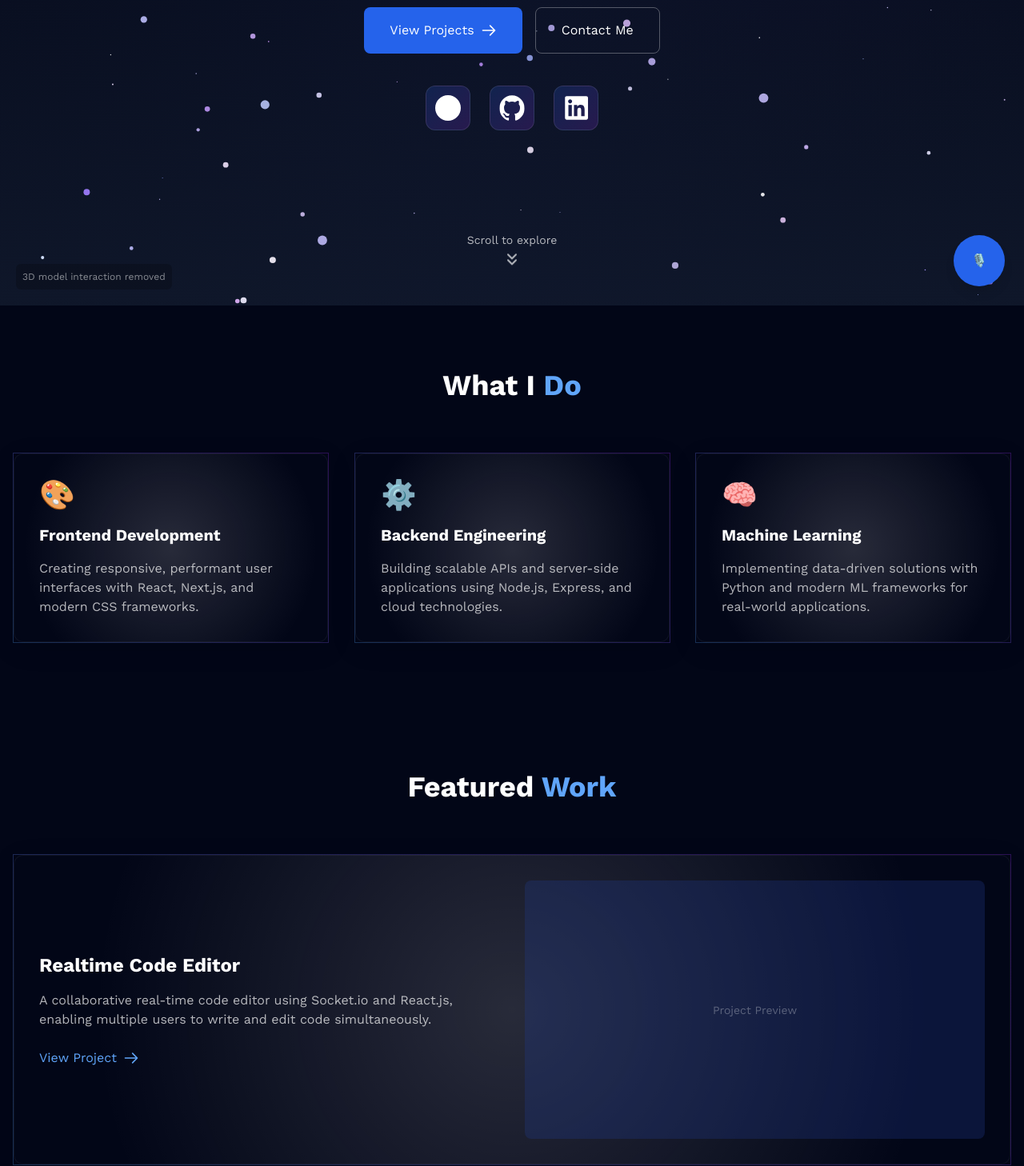
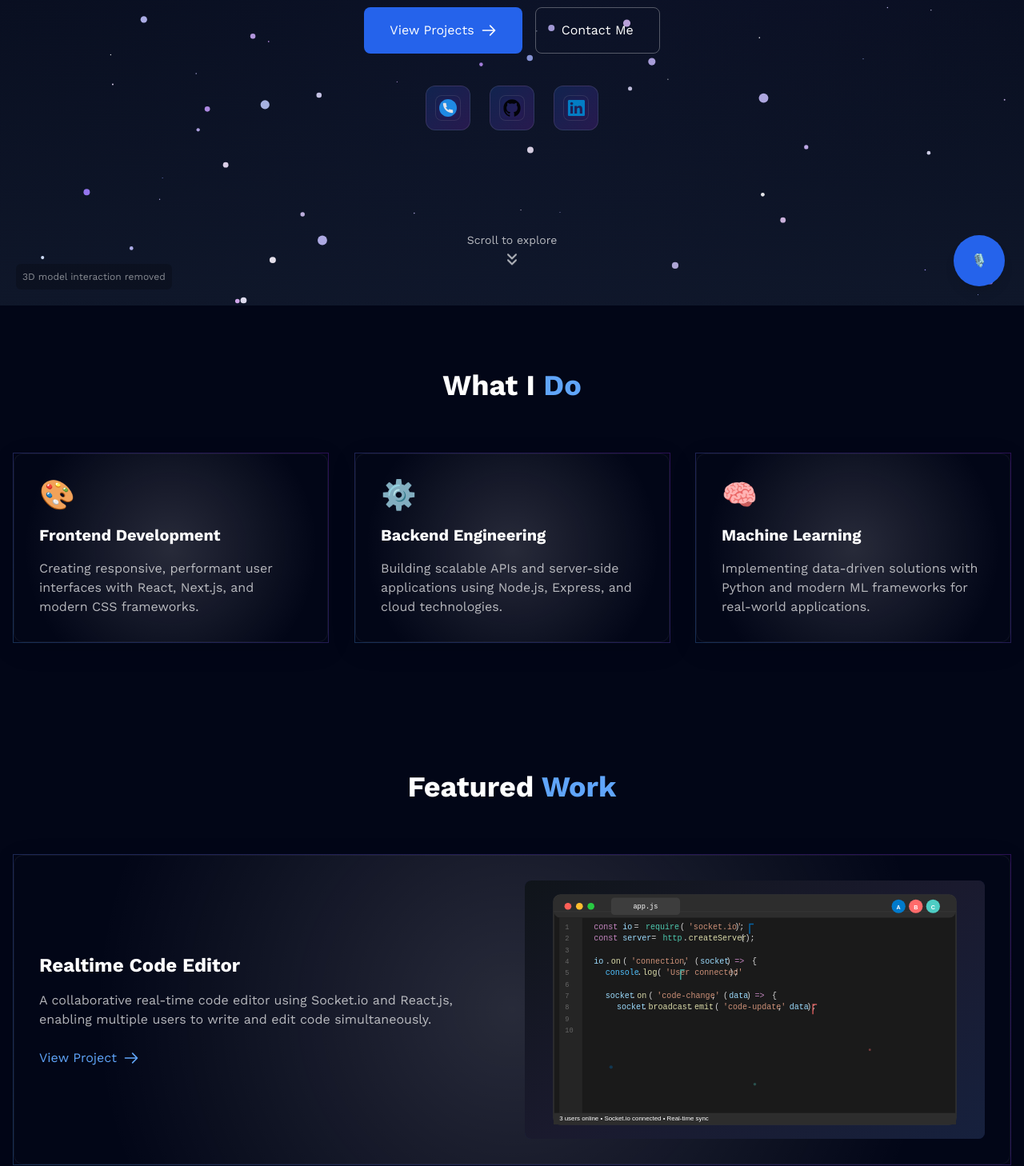
Before and after one commit to yuvrajinbhakti/yuvraj-portfolio-reimagined, a React (Vite) app: page / in a window 1280 px wide. Shown: the part 418-1876 px from the top of the page at 80% size. Built offline with nearby package versions, Linux system fonts and the light colour scheme; no server answers.

Commit message:
Refactor cursor handling in Projects section: extract mouse enter/leave handlers for link interactions, improve tag filtering logic, and enhance cursor styles for better user experience.

```diff
--- a/src/pages/Home.jsx
+++ b/src/pages/Home.jsx
@@ -1,4 +1,4 @@
-import React, { useState, useEffect, Suspense, useRef } from "react";
+import { useState, useEffect, Suspense, useRef } from "react";
 import { Link } from "react-router-dom";
 import { motion, useScroll, useTransform } from "framer-motion";
 
@@ -13,6 +13,7 @@ import GlassCard from "../Components/GlassCard";
 import { socialLinks } from "../constants";
 import sakura from '../assets/sakura.mp3';
 import { soundoff, soundon } from "../assets/icons";
+import realtimeCodeEditorImage from '../assets/images/realtime-code-editor.svg';
 
 const Home = () => {
   const [isPlayingMusic, setIsPlayingMusic] = useState(false);
@@ -150,7 +151,7 @@ const Home = () => {
                       href={link.link}
                       target="_blank"
                       rel="noopener noreferrer"
-                      className="group relative w-14 h-14 rounded-xl flex items-center justify-center bg-gradient-to-br from-blue-600/20 to-purple-600/20 backdrop-blur-sm border border-white/10 transition-all duration-300 transform hover:scale-110 hover:rotate-3 hover:shadow-xl hover:shadow-blue-500/25"
+                      className="group relative w-14 h-14 rounded-xl flex items-center justify-center bg-gradient-to-br from-blue-600/20 to-purple-600/20 backdrop-blur-sm border border-white/10 transition-all duration-300 transform hover:scale-110 hover:rotate-3 hover:shadow-xl hover:shadow-blue-500/25 hover:border-white/20"
                       aria-label={link.name}
                       whileHover={{
                         scale: 1.15,
@@ -165,22 +166,27 @@ const Home = () => {
                       animate={{ opacity: 1, y: 0 }}
                       transition={{ delay: 0.1 * index, duration: 0.3 }}
                     >
-                      {/* Glow effect */}
+                      {/* Enhanced glow effect */}
                       <div className="absolute inset-0 rounded-xl bg-gradient-to-r from-blue-500 to-purple-500 opacity-0 group-hover:opacity-20 transition-opacity duration-300 blur-sm"></div>
 
-                      {/* Icon */}
-                      <div className="relative z-10 w-8 h-8 transition-transform duration-300 group-hover:scale-110">
-                        <img
-                          src={link.iconUrl}
-                          alt={link.name}
-                          className="w-full h-full object-contain filter brightness-0 invert group-hover:brightness-100 group-hover:invert-0 transition-all duration-300"
-                        />
+                      {/* Icon background for better contrast */}
+                      <div className="absolute inset-2 rounded-lg bg-white/5 opacity-0 group-hover:opacity-100 transition-opacity duration-300"></div>
+
+                      {/* Icon with consistent styling */}
+                      <div className="relative z-10 w-8 h-8 transition-all duration-300 group-hover:scale-110">
+                        <div className="w-full h-full rounded-lg bg-black/20 backdrop-blur-sm flex items-center justify-center p-1 group-hover:bg-black/30 transition-all duration-300 border border-white/10">
+                          <img
+                            src={link.iconUrl}
+                            alt={link.name}
+                            className="w-full h-full object-contain opacity-90 group-hover:opacity-100 transition-all duration-300 group-hover:drop-shadow-lg"
+                          />
+                        </div>
                       </div>
 
-                      {/* Tooltip */}
-                      <div className="absolute -top-12 left-1/2 transform -translate-x-1/2 bg-black/80 text-white text-xs px-3 py-1 rounded-lg opacity-0 group-hover:opacity-100 transition-all duration-300 pointer-events-none backdrop-blur-sm border border-white/20">
+                      {/* Enhanced tooltip */}
+                      <div className="absolute -top-12 left-1/2 transform -translate-x-1/2 bg-black/90 text-white text-xs px-3 py-1.5 rounded-lg opacity-0 group-hover:opacity-100 transition-all duration-300 pointer-events-none backdrop-blur-sm border border-white/20 shadow-lg">
                         {link.name}
-                        <div className="absolute top-full left-1/2 transform -translate-x-1/2 w-0 h-0 border-l-4 border-r-4 border-t-4 border-transparent border-t-black/80"></div>
+                        <div className="absolute top-full left-1/2 transform -translate-x-1/2 w-0 h-0 border-l-4 border-r-4 border-t-4 border-transparent border-t-black/90"></div>
                       </div>
                     </motion.a>
                   ))}
@@ -289,10 +295,12 @@ const Home = () => {
                       </Link>
                     </div>
                     <div className="aspect-video bg-blue-900/30 rounded-lg overflow-hidden">
-                      {/* Project Preview Image or Animation could go here */}
-                      <div className="w-full h-full flex items-center justify-center text-white/30 text-sm">
-                        Project Preview
-                      </div>
+                      {/* Project Preview Image */}
+                      <img
+                        src={realtimeCodeEditorImage}
+                        alt="Realtime Code Editor Interface"
+                        className="w-full h-full object-cover transition-transform duration-300 hover:scale-105"
+                      />
                     </div>
                   </div>
                 </GlassCard>
--- a/src/pages/Projects.jsx
+++ b/src/pages/Projects.jsx
@@ -43,6 +43,14 @@ const ProjectCard = ({ project, index, setCursorVariant }) => {
   }, []);
 
   const handleMouseEnter = useCallback(() => {
+    setCursorVariant("project");
+  }, [setCursorVariant]);
+
+  const handleLinkMouseEnter = useCallback(() => {
+    setCursorVariant("link");
+  }, [setCursorVariant]);
+
+  const handleLinkMouseLeave = useCallback(() => {
     setCursorVariant("project");
   }, [setCursorVariant]);
 
@@ -232,8 +240,8 @@ const ProjectCard = ({ project, index, setCursorVariant }) => {
                   className="flex items-center gap-1.5 text-blue-400 hover:text-blue-300 transition-colors font-medium text-sm group/link cursor-pointer"
                   whileHover={{ scale: 1.02, x: 2 }}
                   whileTap={{ scale: 0.98 }}
-                  onMouseEnter={() => setCursorVariant("link")}
-                  onMouseLeave={() => setCursorVariant("project")}
+                  onMouseEnter={handleLinkMouseEnter}
+                  onMouseLeave={handleLinkMouseLeave}
                 >
                   <div className="p-1 rounded-full bg-blue-500/10 border border-blue-500/20 group-hover/link:bg-blue-500/15 transition-colors">
                     <svg xmlns="http://www.w3.org/2000/svg" className="h-3 w-3" fill="none" viewBox="0 0 24 24" stroke="currentColor">
@@ -252,8 +260,8 @@ const ProjectCard = ({ project, index, setCursorVariant }) => {
                   className="flex items-center gap-1.5 text-emerald-400 hover:text-emerald-300 transition-colors font-medium text-sm group/link cursor-pointer"
                   whileHover={{ scale: 1.02, x: 2 }}
                   whileTap={{ scale: 0.98 }}
-                  onMouseEnter={() => setCursorVariant("link")}
-                  onMouseLeave={() => setCursorVariant("project")}
+                  onMouseEnter={handleLinkMouseEnter}
+                  onMouseLeave={handleLinkMouseLeave}
                 >
                   <div className="p-1 rounded-full bg-emerald-500/10 border border-emerald-500/20 group-hover/link:bg-emerald-500/15 transition-colors">
                     <svg xmlns="http://www.w3.org/2000/svg" className="h-3 w-3" fill="none" viewBox="0 0 24 24" stroke="currentColor">
@@ -305,7 +313,6 @@ const Projects = () => {
   const containerRef = useRef(null);
   const heroRef = useRef(null);
   const statsRef = useRef(null);
-  const cursorRef = useRef(null);
 
   // Stable mouse tracking
   const mouseX = useMotionValue(0);
@@ -327,7 +334,7 @@ const Projects = () => {
     offset: ["start start", "end start"]
   });
 
-  // Stable transforms - moved outside useMemo to fix hook call error
+  // Stable transforms
   const heroY = useTransform(scrollYProgress, [0, 1], ["0%", "30%"]);
   const heroOpacity = useTransform(scrollYProgress, [0, 0.3], [1, 0.8]);
   const progressBarWidth = useTransform(scrollYProgress, [0, 1], ["0%", "100%"]);
@@ -343,6 +350,14 @@ const Projects = () => {
     setCursorVariant(variant);
   }, []);
 
+  const handleDefaultCursor = useCallback(() => {
+    setCursorVariant("default");
+  }, []);
+
+  const handleLinkCursor = useCallback(() => {
+    setCursorVariant("link");
+  }, []);
+
   useEffect(() => {
     window.addEventListener("mousemove", handleMouseMove, { passive: true });
     return () => window.removeEventListener("mousemove", handleMouseMove);
@@ -355,14 +370,14 @@ const Projects = () => {
     }
 
     const filtered = projects.filter((project) =>
-      project.tags.includes(activeFilter)
+      project.tags && project.tags.includes(activeFilter)
     );
     setFilteredProjects(filtered);
   }, [activeFilter]);
 
   // Stable memoized tags
   const allTags = useMemo(() =>
-    ["All", ...new Set(projects.flatMap(project => project.tags))],
+    ["All", ...new Set(projects.flatMap(project => project.tags || []))],
     []
   );
 
@@ -370,8 +385,7 @@ const Projects = () => {
     <div className="overflow-y-auto overflow-x-hidden" ref={containerRef} style={{ scrollBehavior: 'smooth' }}>
       {/* Enhanced Custom Cursor */}
       <motion.div
-        ref={cursorRef}
-        className="fixed top-0 left-0 pointer-events-none z-50"
+        className="fixed top-0 left-0 pointer-events-none z-50 mix-blend-difference"
         style={{
           x: smoothMouseX,
           y: smoothMouseY,
@@ -460,7 +474,7 @@ const Projects = () => {
               >
                 {[
                   { value: projects.length, label: "Projects", color: "text-blue-400" },
-                  { value: allTags.length - 1, label: "Technologies", color: "text-emerald-400" },
+                  { value: Math.max(0, allTags.length - 1), label: "Technologies", color: "text-emerald-400" },
                   { value: 100, label: "Open Source", color: "text-purple-400", suffix: "%" }
                 ].map((stat, index) => (
                   <motion.div
@@ -474,8 +488,8 @@ const Projects = () => {
                       y: -2,
                       transition: { duration: 0.15 }
                     }}
-                    onMouseEnter={() => setCursorVariant("link")}
-                    onMouseLeave={() => setCursorVariant("default")}
+                    onMouseEnter={handleLinkCursor}
+                    onMouseLeave={handleDefaultCursor}
                   >
                     <div className={`text-2xl font-bold ${stat.color} mb-0.5`}>
                       {stat.value}{stat.suffix || ""}
@@ -511,8 +525,8 @@ const Projects = () => {
                     transition: { duration: 0.15 }
                   }}
                   whileTap={{ scale: 0.97 }}
-                  onMouseEnter={() => setCursorVariant("link")}
-                  onMouseLeave={() => setCursorVariant("default")}
+                  onMouseEnter={handleLinkCursor}
+                  onMouseLeave={handleDefaultCursor}
                 >
                   {activeFilter === tag && (
                     <motion.div
@@ -553,8 +567,8 @@ const Projects = () => {
                   className="px-6 py-2.5 bg-gradient-to-r from-blue-500 to-purple-500 text-white rounded-full font-semibold hover:shadow-md transition-all duration-200 cursor-pointer"
                   whileHover={{ scale: 1.03, y: -1 }}
                   whileTap={{ scale: 0.97 }}
-                  onMouseEnter={() => setCursorVariant("link")}
-                  onMouseLeave={() => setCursorVariant("default")}
+                  onMouseEnter={handleLinkCursor}
+                  onMouseLeave={handleDefaultCursor}
                 >
                   Show All Projects
                 </motion.button>
```
Also changed, not shown: src/assets/images/realtime-code-editor.svg (added).
